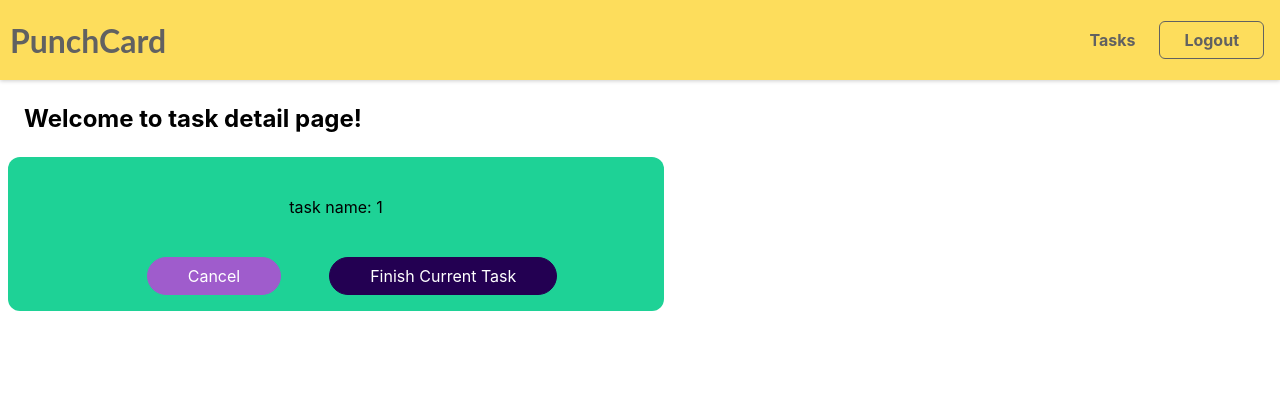
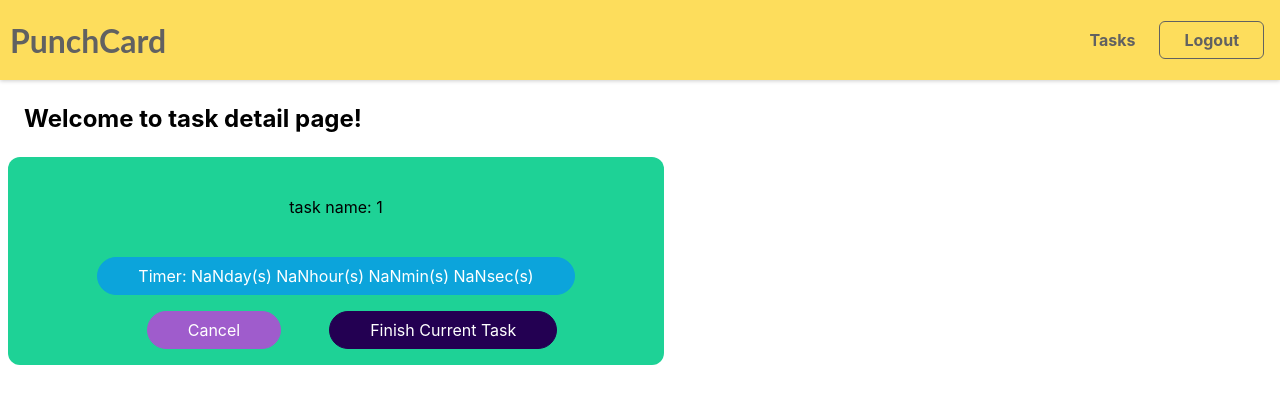
Before and after one commit to avelynhc/punchcard, a React (Create React App) app in the folder frontend/: page /tasks/1 in a window 1280 px wide. Shown: the top 404 px of the page. Built offline with nearby package versions, Linux system fonts and the light colour scheme; no server answers; sample sign-in values are in the browser's storage.

Commit message:
added functionality to show ongoing timer of unfinished task to user

```diff
--- a/frontend/src/components/Profile/TaskDetail.js
+++ b/frontend/src/components/Profile/TaskDetail.js
@@ -5,6 +5,13 @@ import { useHistory } from "react-router-dom";
 const TaskDetail = (props) => {
   const [taskDetail, setTaskDetail] = useState([null]);
   const [isFinished, setIsFinished] = useState(false);
+  const [timer, setTimer] = useState({
+    days: 0,
+    hours: 0,
+    mins: 0,
+    secs: 0,
+  });
+
   const BACKEND_API = "http://127.0.0.1:4000";
   const taskName = props.params;
   const history = useHistory();
@@ -42,7 +49,11 @@ const TaskDetail = (props) => {
         if (!response.ok)
           throw new Error(`Cannot fetch task detail of ${taskName}`);
         const data = await response.json();
-        if (data[taskName] && data[taskName].length >= 1 && data[taskName][0].finish_time) {
+        if (
+          data[taskName] &&
+          data[taskName].length >= 1 &&
+          data[taskName][0].finish_time
+        ) {
           const current_duration = await FetchDurationHandler(taskName);
           data[taskName][0].duration = current_duration.duration;
         }
@@ -135,7 +146,31 @@ const TaskDetail = (props) => {
 
   useEffect(() => {
     fetchTaskHandler();
-  }, [taskName]);
+    const interval = setInterval(() => {
+      let timeDiff = new Date().getTime() - taskDetail.start_time * 1000;
+
+      timeDiff = Math.floor(timeDiff / 1000);
+      let secs_diff = timeDiff % 60;
+      timeDiff = Math.floor(timeDiff / 60);
+      let mins_diff = timeDiff % 60;
+      timeDiff = Math.floor(timeDiff / 60);
+      let hours_diff = timeDiff % 24;
+      timeDiff = Math.floor(timeDiff / 24);
+      let days_diff = timeDiff % 24;
+      timeDiff = Math.floor(timeDiff / 24);
+
+      setTimer({
+        days: days_diff,
+        hours: hours_diff,
+        mins: mins_diff,
+        secs: secs_diff
+      });
+    }, 1000);
+
+    return () => {
+      clearInterval(interval);
+    };
+  }, [taskName, taskDetail.start_time]);
 
   return (
     <>
@@ -145,6 +180,11 @@ const TaskDetail = (props) => {
         {taskDetail.start_time && <p>start time: {taskDetail.start_time}</p>}
         {taskDetail.finish_time && <p>finish time: {taskDetail.finish_time}</p>}
         {taskDetail.finish_time && <p>duration: {taskDetail.duration}</p>}
+        {!taskDetail.finish_time && (
+          <button className={classes.timer}>
+            Timer: {`${timer.days}day(s) ${timer.hours}hour(s) ${timer.mins}min(s) ${timer.secs}sec(s)`}
+          </button>
+        )}
         {!taskDetail.finish_time ? (
           <button
             className={classes.cancel}
--- a/frontend/src/components/Profile/TaskDetail.module.css
+++ b/frontend/src/components/Profile/TaskDetail.module.css
@@ -32,3 +32,9 @@ button {
     margin: 0.5rem;
     padding: 0.5rem;
 }
+
+.timer {
+  background-color: #0ca4db;
+  border: 1px solid #0ca4db;
+  margin: 0.5rem;
+}
--- a/frontend/src/components/TimeTracking/AddTask.js
+++ b/frontend/src/components/TimeTracking/AddTask.js
@@ -3,7 +3,6 @@ import classes from "./AddTask.module.css";
 
 const AddTask = ({ onAddTask }) => {
   const taskNameRef = useRef("");
-
   const [isTaskStarted, setIsTaskStarted] = useState(false);
 
   const submitHandler = (event) => {
--- a/frontend/src/components/UI/Timer.js
+++ b/frontend/src/components/UI/Timer.js
@@ -1,16 +1,17 @@
 import React from "react";
+import classes from "./Timer.module.css";
 import { useStopwatch } from "react-timer-hook";
 
 const Timer = () => {
-  const { seconds, minutes, hours, days } =
-    useStopwatch({ autoStart: true });
+  const { seconds, minutes, hours, days } = useStopwatch({ autoStart: true });
 
-  // TODO: replace inline styles with proper styles
   return (
-    <div style={{ textAlign: "center" }}>
-      <div style={{ fontSize: "100px" }}>
-        <span>{days}</span>:<span>{hours}</span>:<span>{minutes}</span>:
-        <span>{seconds}</span>
+    <div>
+      <div className={classes.timer}>
+        {days !== 0 && <span>{days}day </span>}
+        {hours !== 0 && <span>{hours}hr </span>}
+        {minutes !== 0 && <span>{minutes}min </span>}
+        {seconds !== 0 && <span>{seconds}sec</span>}
       </div>
     </div>
   );
```
